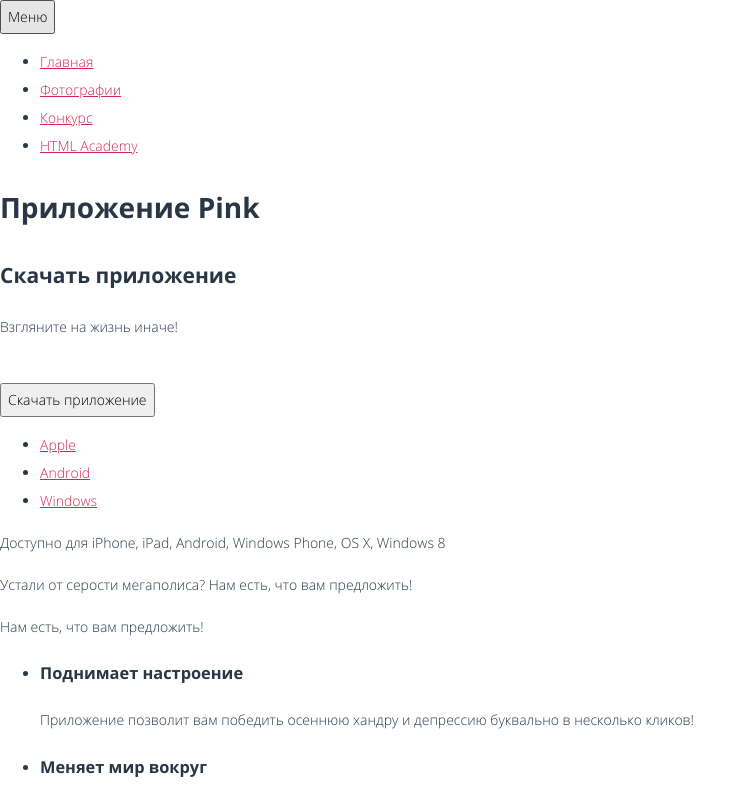
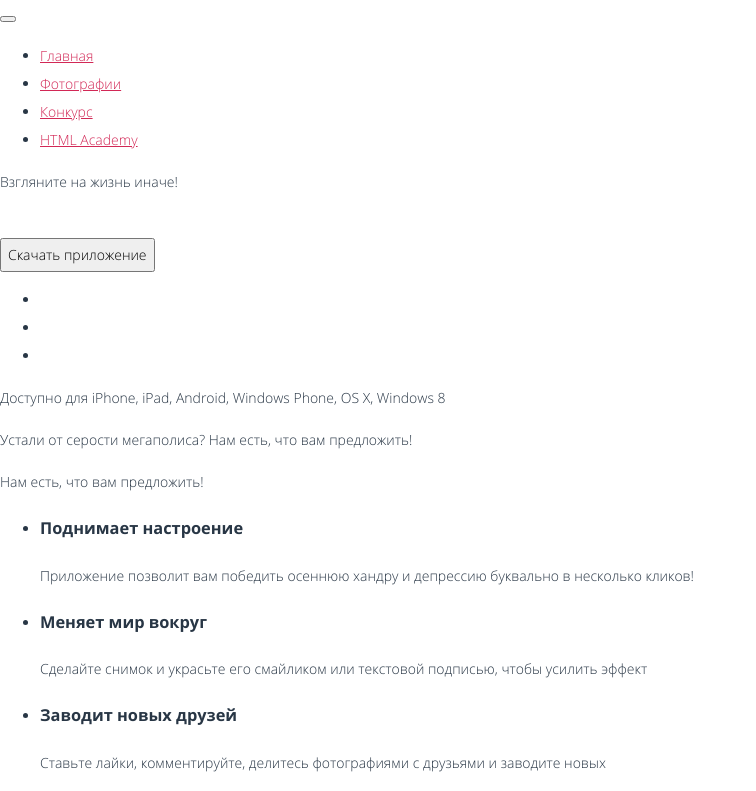
Before and after one commit to LoremLipsum/pink, a website: page source/index.html in a window 1280 px wide. Shown: the top 791 px of the page, without its empty margins (0-756 px from the left). Drawn offline with nearby package versions, Linux system fonts and the light colour scheme; files that its build step writes are made by us from their sources.

Commit message:
Add visually-hidden

```diff
--- /dev/null
+++ b/source/sass/blocks/_visually-hidden.scss
@@ -0,0 +1,4 @@
+.visually-hidden {
+  position: fixed;
+  transform: scale(0);
+}
--- a/source/sass/global/base.scss
+++ b/source/sass/global/base.scss
@@ -1,28 +1,19 @@
-html, body {
-  margin: 0;
-  padding: 0;
-}
-
-html {
-  box-sizing: border-box;
-  text-size-adjust: 100%;
-}
-
 body {
   min-width: 320px;
+  margin: 0;
   background: $white;
   font-family: $main-font;
   font-size: 14px;
   line-height: 2;
   font-weight: 400;
   color: $font-color;
-  overflow-x: hidden;
+  text-size-adjust: 100%;
 }
 
 *,
 ::after,
 ::before {
-  box-sizing: inherit;
+  box-sizing: border-box;
 }
 
 img {
--- a/source/sass/style.scss
+++ b/source/sass/style.scss
@@ -1,3 +1,5 @@
 @import "./global/fonts";
 @import "./global/variables";
 @import "./global/base";
+
+@import "./blocks/visually-hidden"
```
